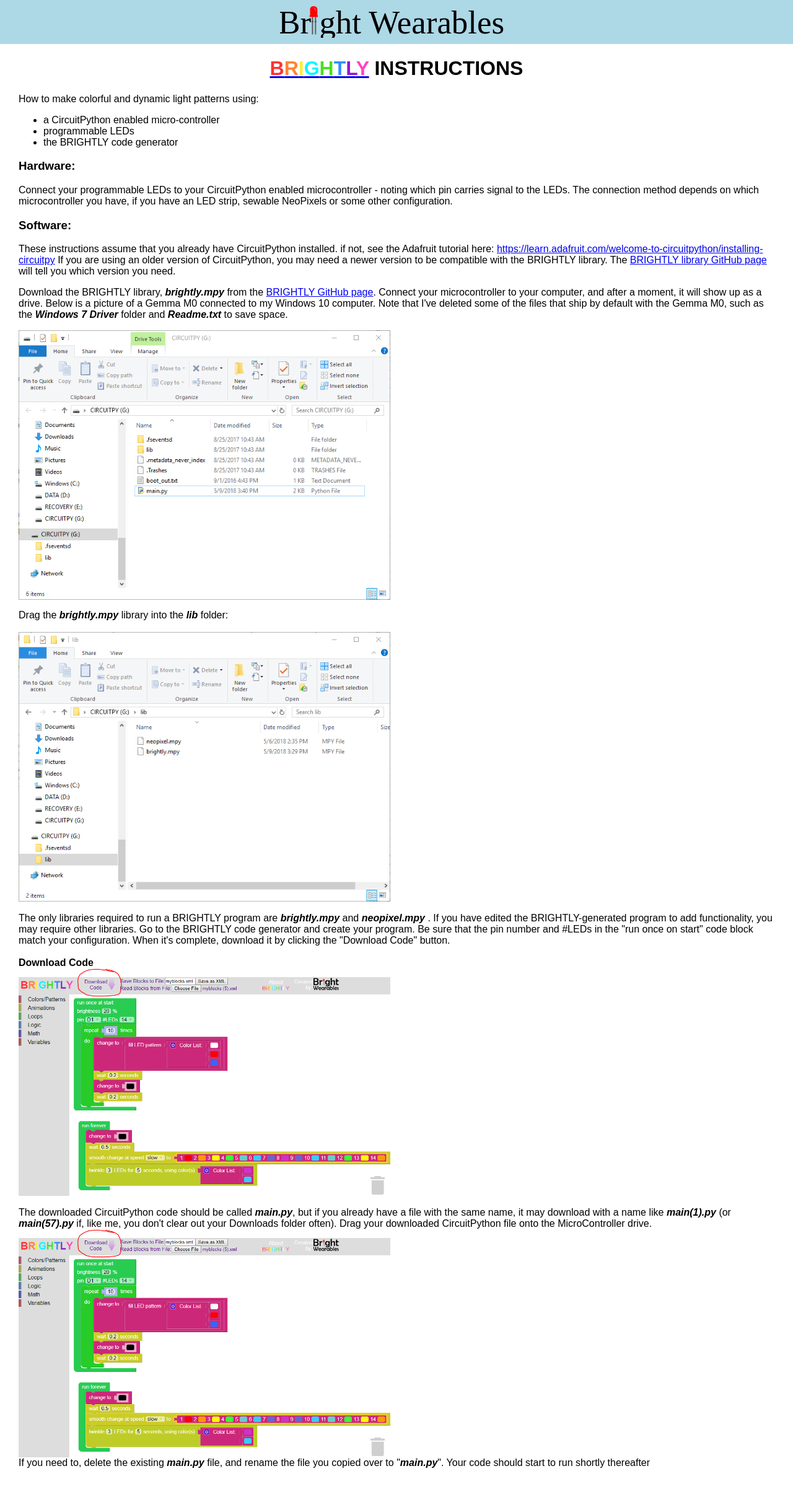
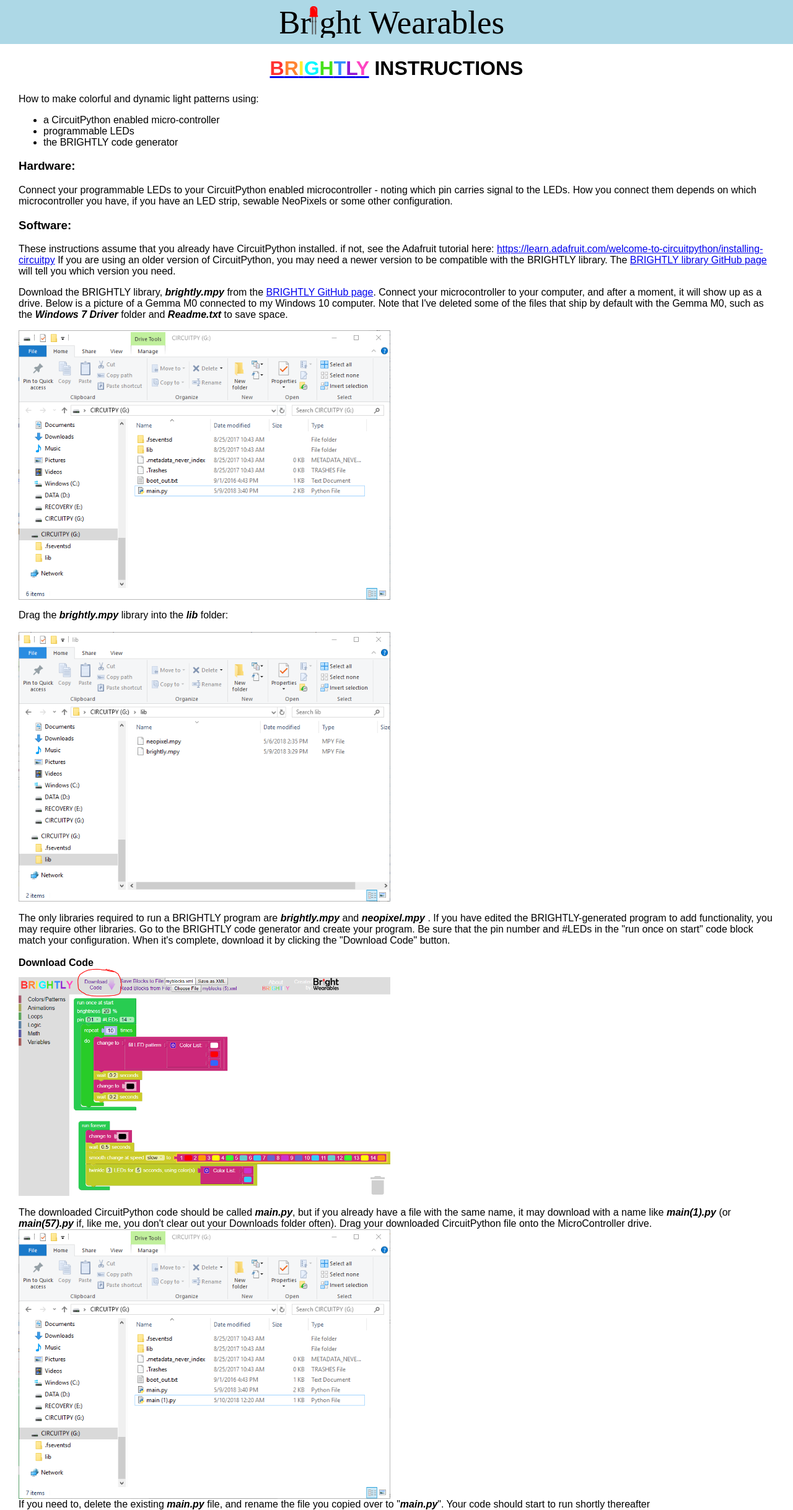
Before and after one commit to BrightWearables/blockly-brightly, a plain HTML site: page instructions.html in a window 1280 px wide. Shown: the whole page at 62% size. Before the commit the page ends 2370 px from the top, so only its background shows below. Drawn offline with Linux system fonts and the light colour scheme.

Commit message:
fixed typos

```diff
--- a/instructions.html
+++ b/instructions.html
@@ -89,7 +89,7 @@
       <h3 align="left">Hardware:</h3>
       <p>Connect your programmable LEDs to your
         CircuitPython enabled microcontroller - noting which pin carries
-        signal to the LEDs. The connection method depends on which
+        signal to the LEDs. How you connect them depends on which
         microcontroller you have, if you have an LED strip, sewable
         NeoPixels or some other configuration.</p>
 
@@ -135,7 +135,7 @@
                 me, you don't clear out your Downloads folder often).
                 Drag your downloaded CircuitPython file onto the
                 MicroController drive.<br>
-                <img src="images/InstructionsImg3.png" alt="Copy code to CircuitPython drive" width="600">
+                <img src="images/InstructionsImg4.png" alt="Copy code to CircuitPython drive" width="600">
               <br>
               If you need to, delete the existing <i><b>main.py</b></i> file, and rename the file you copied over to "<i><b>main.py</b></i>". Your code should start to run shortly thereafter</div>
                 </div>
```
